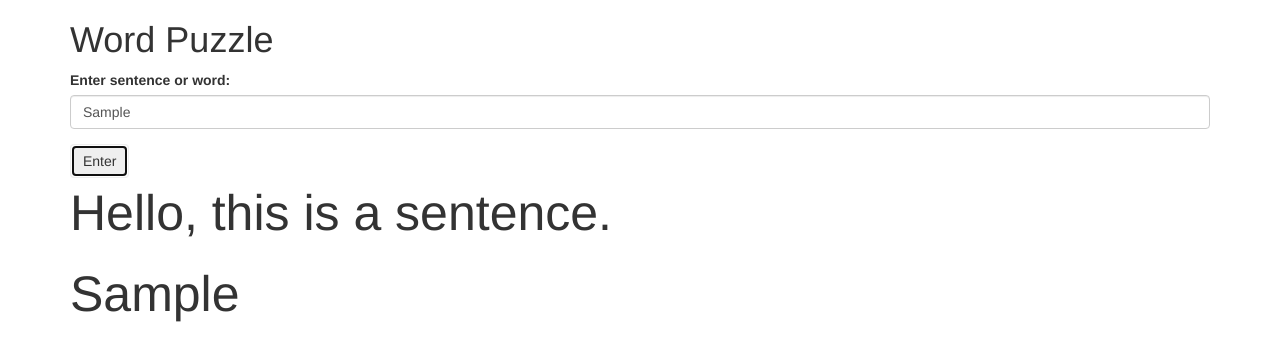
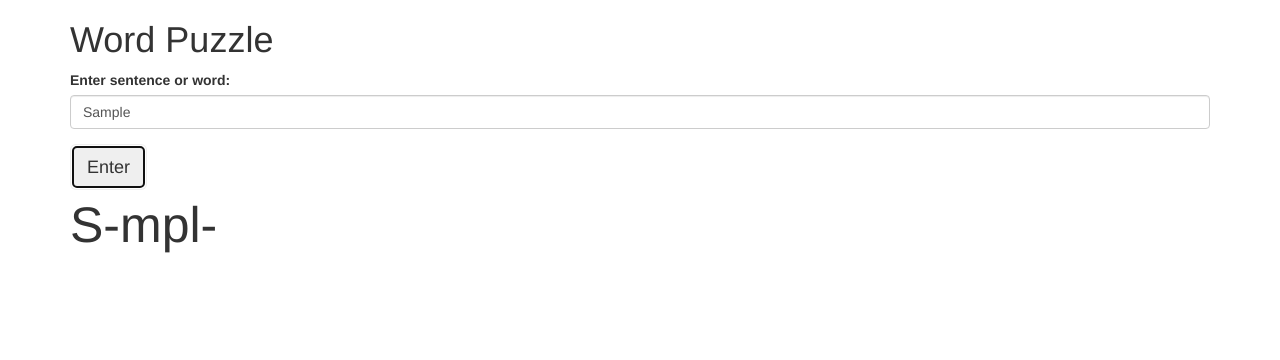
Before and after one commit to jamestlalocPDX/word-puzzle, a plain HTML site: page index.html in a window 1280 px wide. Both pictures are taken after typing "Sample" into the empty fields and a click on the button "Enter". Drawn offline with Linux system fonts and the light colour scheme.

Commit message:
add for loop

```diff
--- a/css/styles.css
+++ b/css/styles.css
@@ -1,3 +1,4 @@
 p {
   font-size: 50px;
+
 }
--- a/index.html
+++ b/index.html
@@ -14,14 +14,13 @@
           <form id="wordPuzzle">
             <div class="form-group">
               <label for="input1">Enter sentence or word:</label>
-              <input id="input1" class="form-control" type="text">
+              <input id="input" class="form-control" type="text">
             </div>
 
-            <button type="submit" class="btn">Enter</button>
+            <button type="submit" class="btn btn-lg" class="btn btn-success">Enter</button>
           </form>
           <div id="output">
-            <p class ="sentence">Hello, this is a sentence.</p>
-            <p class="input1"></p>
+            <p class="input"></p>
           </div>
         </div>
   </body>
--- a/js/scripts.js
+++ b/js/scripts.js
@@ -1,13 +1,20 @@
 $(document).ready(function() {
   $("form#wordPuzzle").submit(function(event) {
-    var userInput = $("input#input1").val();
-    var vowels = $()
+    event.preventDefault();
+    var userInput = $("input#input").val();
+    var vowels = ["a", "e", "i", "o", "u"]
+    var newSentence = userInput.split("");
 
+    for (var word = 0; word < newSentence.length; word += 1) {
+      vowels.forEach(function(vowel) {
+        if (newSentence[word] === vowel)
+          newSentence[word] = "-"
+      })
+    }
 
+    var displayedSentence = newSentence.join("");
+    $(".input").text(displayedSentence);
 
-    $(".input1").text(userInput);
-
-    event.preventDefault();
 
   });
 });
```
